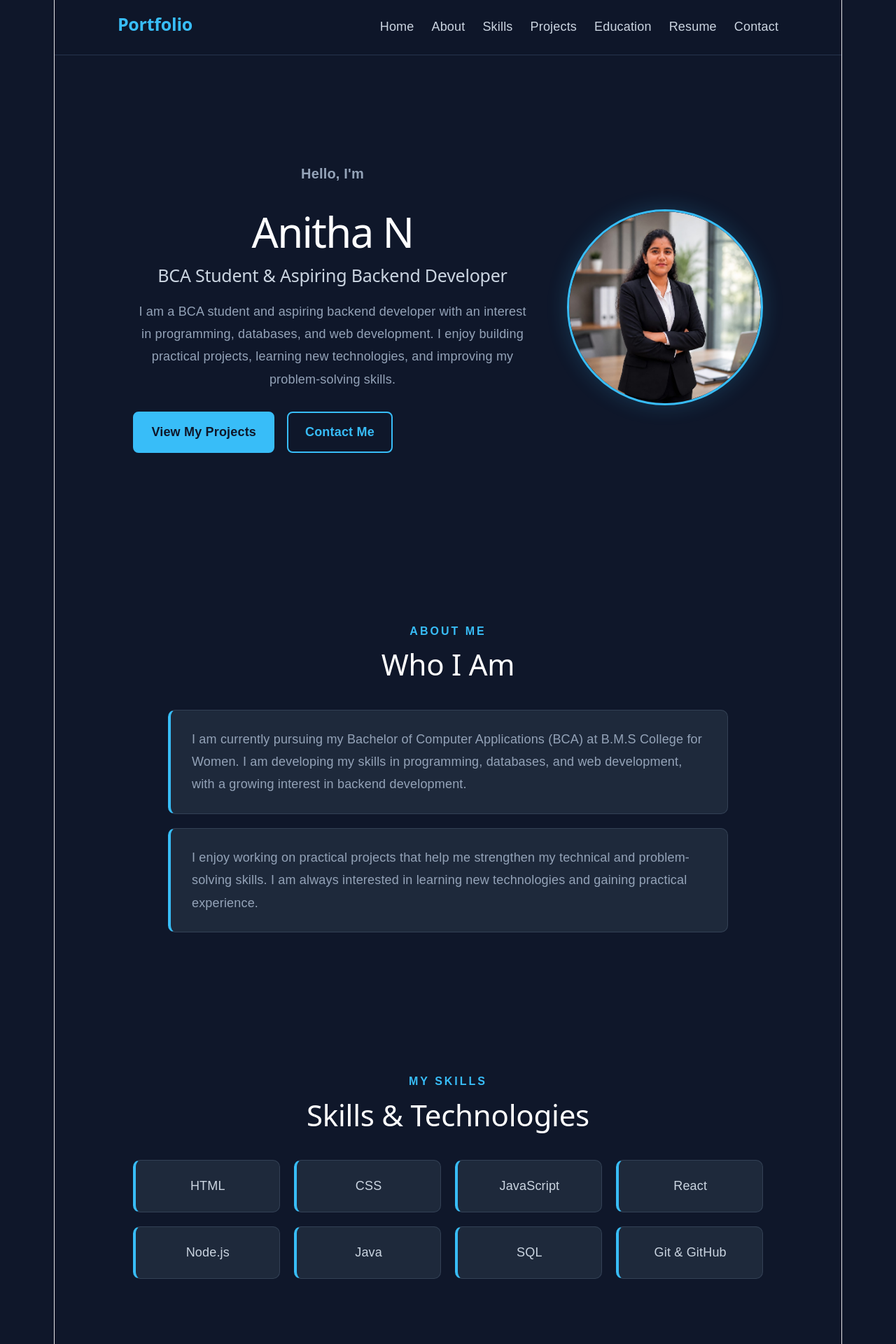
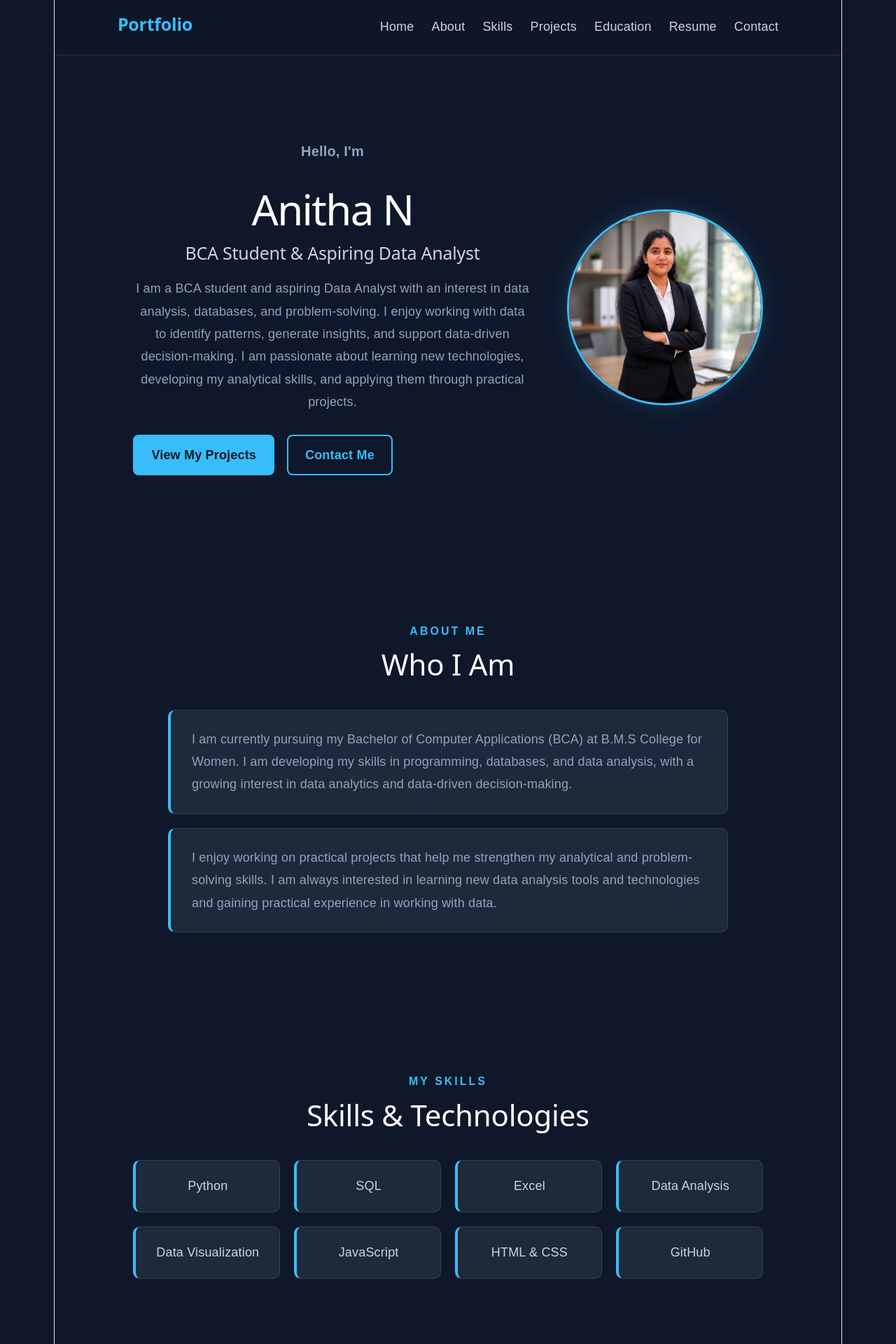
Before and after one commit to anithanarayan012006-cmyk/my-portfolio, a React (Vite) app in the folder my-portfolio/: page / in a window 1280 px wide. Shown: the top 1920 px of the page at 70% size. Built offline with nearby package versions, Linux system fonts and the light colour scheme.

Commit message:
Update portfolio for Data Analyst profile

```diff
--- a/my-portfolio/src/App.jsx
+++ b/my-portfolio/src/App.jsx
@@ -26,13 +26,15 @@ function App() {
 
           <h1>Anitha N</h1>
 
-          <h2>BCA Student &amp; Aspiring Backend Developer</h2>
+          <h2>BCA Student &amp; Aspiring Data Analyst</h2>
 
           <p>
-            I am a BCA student and aspiring backend developer with an interest
-            in programming, databases, and web development. I enjoy building
-            practical projects, learning new technologies, and improving my
-            problem-solving skills.
+            I am a BCA student and aspiring Data Analyst with an interest in data analysis,
+            databases, and problem-solving. I enjoy working with data to identify patterns,
+            generate insights, and support data-driven decision-making. I am passionate about
+            learning new technologies, developing my analytical skills, and applying them through
+            practical projects.
+
           </p>
 
           <div className="hero-buttons">
@@ -61,14 +63,17 @@ function App() {
         <p className="about-text">
           I am currently pursuing my Bachelor of Computer Applications (BCA)
           at B.M.S College for Women. I am developing my skills in programming,
-          databases, and web development, with a growing interest in backend
-          development.
+          databases, and data analysis, with a growing interest in data analytics
+          and data-driven decision-making.
+
         </p>
 
         <p className="about-text">
-          I enjoy working on practical projects that help me strengthen my
-          technical and problem-solving skills. I am always interested in
-          learning new technologies and gaining practical experience.
+          I enjoy working on practical projects that help me strengthen
+          my analytical and problem-solving skills. I am always interested
+          in learning new data analysis tools and technologies and gaining practical
+          experience in working with data.
+
         </p>
       </section>
 
@@ -76,17 +81,16 @@ function App() {
       <section id="skills" className="section">
         <p className="section-title">MY SKILLS</p>
         <h2>Skills &amp; Technologies</h2>
-
-        <div className="skills-container">
-          <div className="skill">HTML</div>
-          <div className="skill">CSS</div>
-          <div className="skill">JavaScript</div>
-          <div className="skill">React</div>
-          <div className="skill">Node.js</div>
-          <div className="skill">Java</div>
-          <div className="skill">SQL</div>
-          <div className="skill">Git &amp; GitHub</div>
-        </div>
+<div className="skills-container">
+  <div className="skill">Python</div>
+  <div className="skill">SQL</div>
+  <div className="skill">Excel</div>
+  <div className="skill">Data Analysis</div>
+  <div className="skill">Data Visualization</div>
+  <div className="skill">JavaScript</div>
+  <div className="skill">HTML & CSS</div>
+  <div className="skill">GitHub</div>
+</div>
       </section>
 
       {/* Projects */}
@@ -120,8 +124,10 @@ function App() {
             <h3>Personal Portfolio Website</h3>
             <p>
               A responsive portfolio website created to showcase my skills,
-              education, projects, and contact information. This project
-              helped me improve my frontend development and web design skills.
+              education, projects, and contact information. This project helped
+              me improve my technical, problem-solving, and web development skills
+              while gaining practical experience in presenting projects and information effectively.
+
             </p>
             <span>React • HTML • CSS • JavaScript</span>
           </div>
@@ -147,9 +153,11 @@ function App() {
     </p>
 
     <p>
-      Currently pursuing BCA with a focus on programming, web development,
-      databases, and computer applications. I am building my technical
-      skills through practical projects and continuous learning.
+      Currently pursuing BCA with an interest in data analysis,
+      databases, programming, and computer applications. I am developing
+      my analytical and technical skills through practical projects, data-driven
+      problem-solving, and continuous learning.
+
     </p>
   </div>
 
@@ -229,8 +237,11 @@ function App() {
         <h2>Let's Connect</h2>
 
         <p>
-          I am currently looking for internship opportunities where I can
-          learn, apply my technical skills, and gain practical experience.
+          I am currently looking for Data Analyst internship opportunities
+          where I can apply my analytical and technical skills, work with
+          real-world data, and gain practical experience while continuing
+          to learn and grow professionally.
+
         </p>
 
         <div className="contact-links">
```
